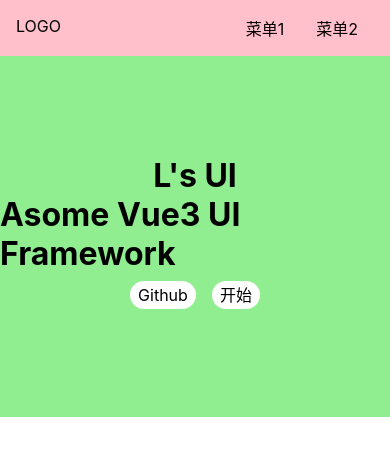
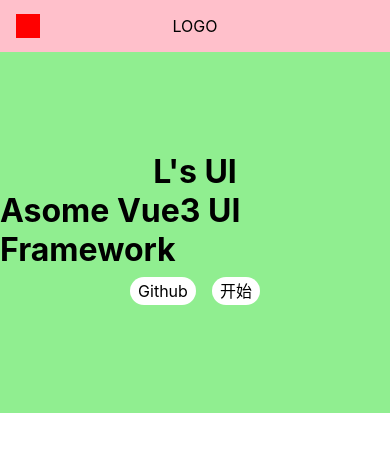
Before and after one commit to linbaijin/vue3-whell, a Vue app: page / in a window 390 px wide. Shown: the top 456 px of the page. Built offline with nearby package versions, Linux system fonts and the light colour scheme.

Commit message:
手机切换按钮

```diff
--- a/src/App.vue
+++ b/src/App.vue
@@ -8,7 +8,8 @@
 export default {
   name: 'App',
   setup() {
-    const menuVisible = ref(false)
+    const width = document.documentElement.clientWidth
+    const menuVisible = ref(width >= 500)
     provide('xxx', menuVisible)
   }
 }
--- a/src/components/Topnav.vue
+++ b/src/components/Topnav.vue
@@ -1,10 +1,11 @@
 <template>
   <div class="topnav">
-    <div class="logo" @click="toggleMenuVisible">LOGO</div>
+    <div class="logo" >LOGO</div>
     <ul class="menu">
       <li>菜单1</li>
       <li>菜单2</li>
     </ul>
+    <span class="toggleAside" @click="toggleMenuVisible"></span>
   </div>
 </template>
 
@@ -31,6 +32,8 @@
   padding: 16px;
   position: relative;
   z-index: 10;
+  justify-content: center;
+  align-items: center;
   > .logo {
     max-width: 6em;
     margin-right: auto;
@@ -43,5 +46,26 @@
       margin: 0 1em;
     }
   }
+  > .toggleAside {
+    display: none;
+    width: 24px;
+    height: 24px;
+    background-color: red;
+    position: absolute;
+    left: 16px;
+    top: 50%;
+    transform: translateY(-50%);
+  }
+  @media (max-width:500px) {
+     > .menu {
+      display: none;
+    }
+    > .logo {
+      margin: 0 auto;
+    }
+    > .toggleAside {
+      display: inline-block;
+    }
+  }
 }
 </style>
```
